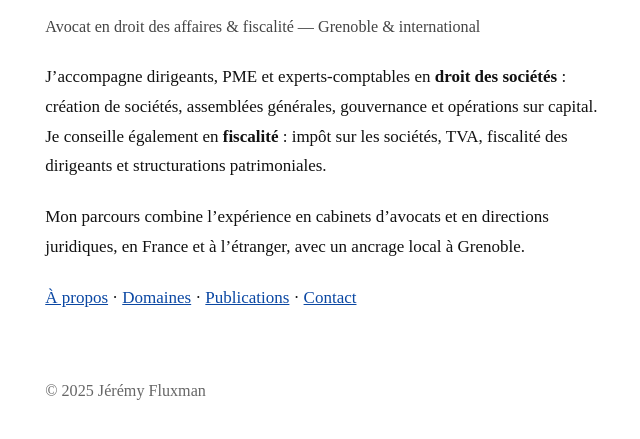
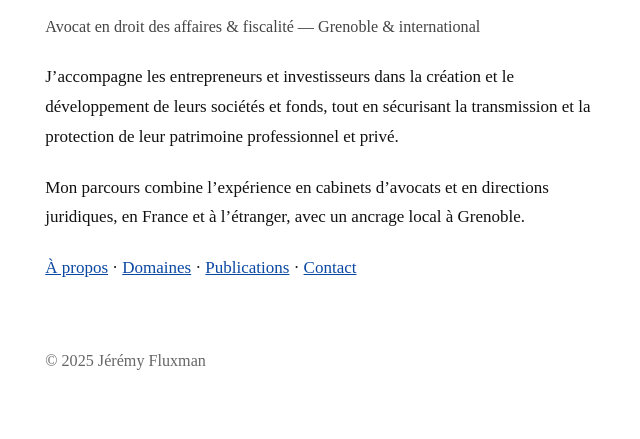
Before and after one commit to Jeflx/jeflx.github.io, a plain HTML site: page index.html in a window 1280 px wide. Shown: the part 127-566 px from the top of the page, without its empty margins (310-950 px from the left). Drawn offline with Linux system fonts and the light colour scheme.

Commit message:
Update index.html

```diff
--- a/index.html
+++ b/index.html
@@ -13,12 +13,7 @@
     <p class="small">Avocat en droit des affaires & fiscalité — Grenoble & international</p>
 
     <p>
-      J’accompagne dirigeants, PME et experts-comptables en
-      <strong>droit des sociétés</strong> : création de sociétés, assemblées générales,
-      gouvernance et opérations sur capital.
-
-      Je conseille également en <strong>fiscalité</strong> : impôt sur les sociétés,
-      TVA, fiscalité des dirigeants et structurations patrimoniales.
+      J’accompagne les entrepreneurs et investisseurs dans la création et le développement de leurs sociétés et fonds, tout en sécurisant la transmission et la protection de leur patrimoine professionnel et privé.
     </p>
 
     <p>
```
